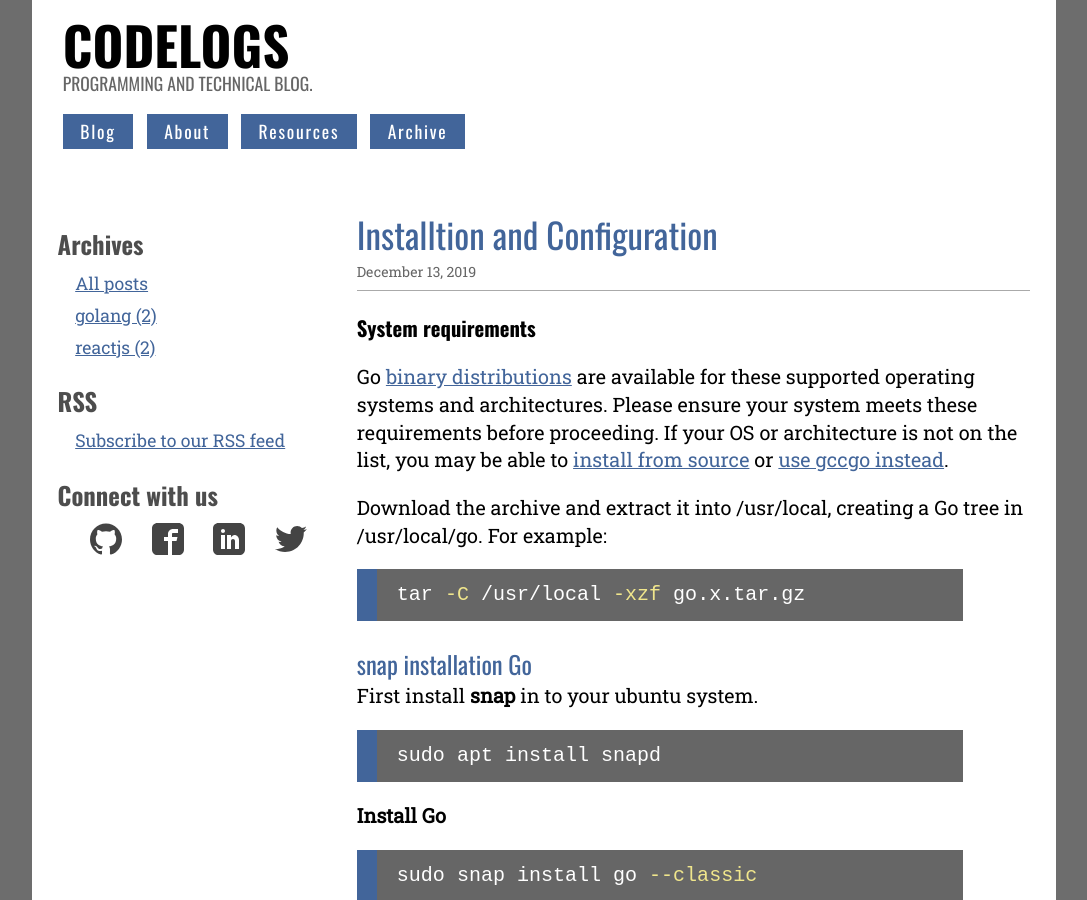
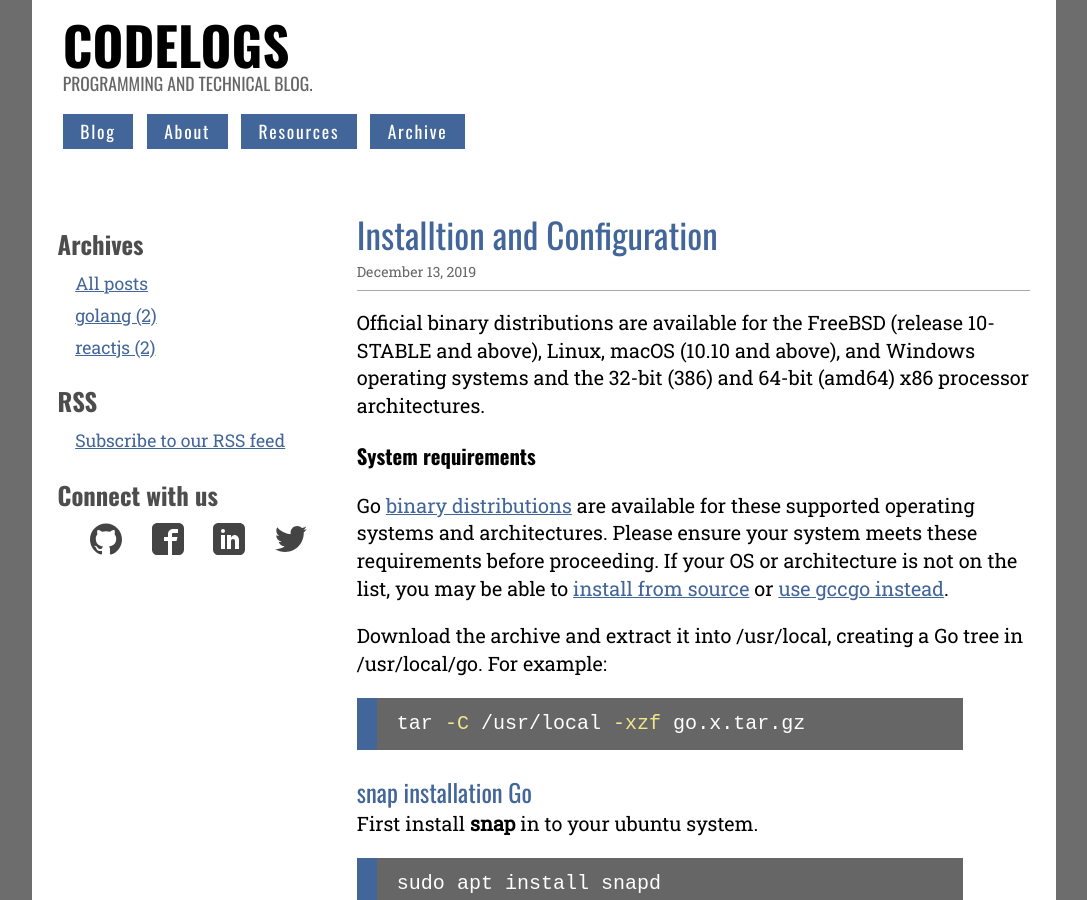
Before and after one commit to prdk0/prdk0.github.io, a Jekyll site: the page built from _posts/2019-12-13-go-installtion-and-configuration.md, in a window 1280 px wide and 900 px high. Shown: the whole window, without its empty margins (96-1183 px from the left). Built offline with Jekyll 4.4.1, drawn with Linux system fonts in a browser that asks for light colours; comment, search, counter and statistics services are not loaded.

Commit message:
modified contents

```diff
--- a/_posts/2019-12-13-go-installtion-and-configuration.md
+++ b/_posts/2019-12-13-go-installtion-and-configuration.md
@@ -5,6 +5,8 @@ date: 2019-12-13
 tag: [golang]
 comments: true
 ---
+Official binary distributions are available for the FreeBSD (release 10-STABLE and above), Linux, macOS (10.10 and above), and Windows operating systems and the 32-bit (386) and 64-bit (amd64) x86 processor architectures.
+<!--more-->
 
 # System requirements
 
```
